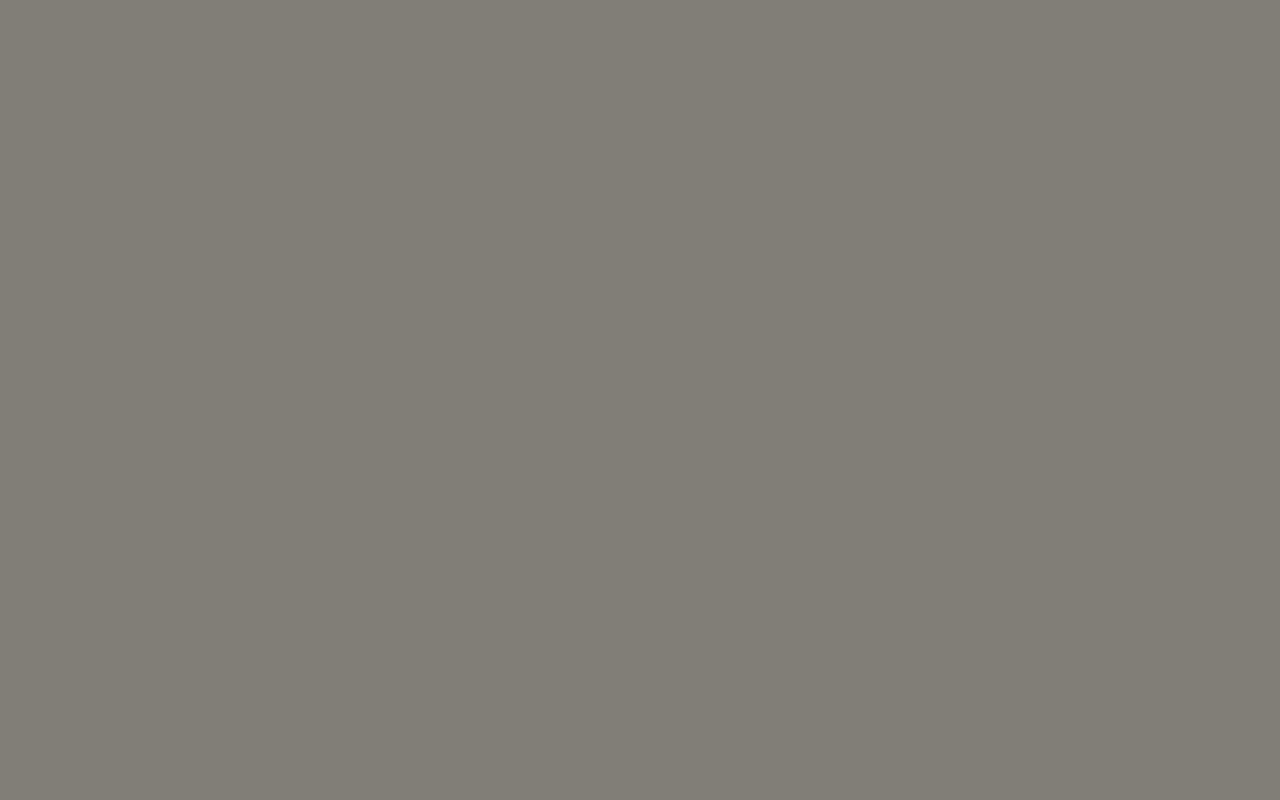
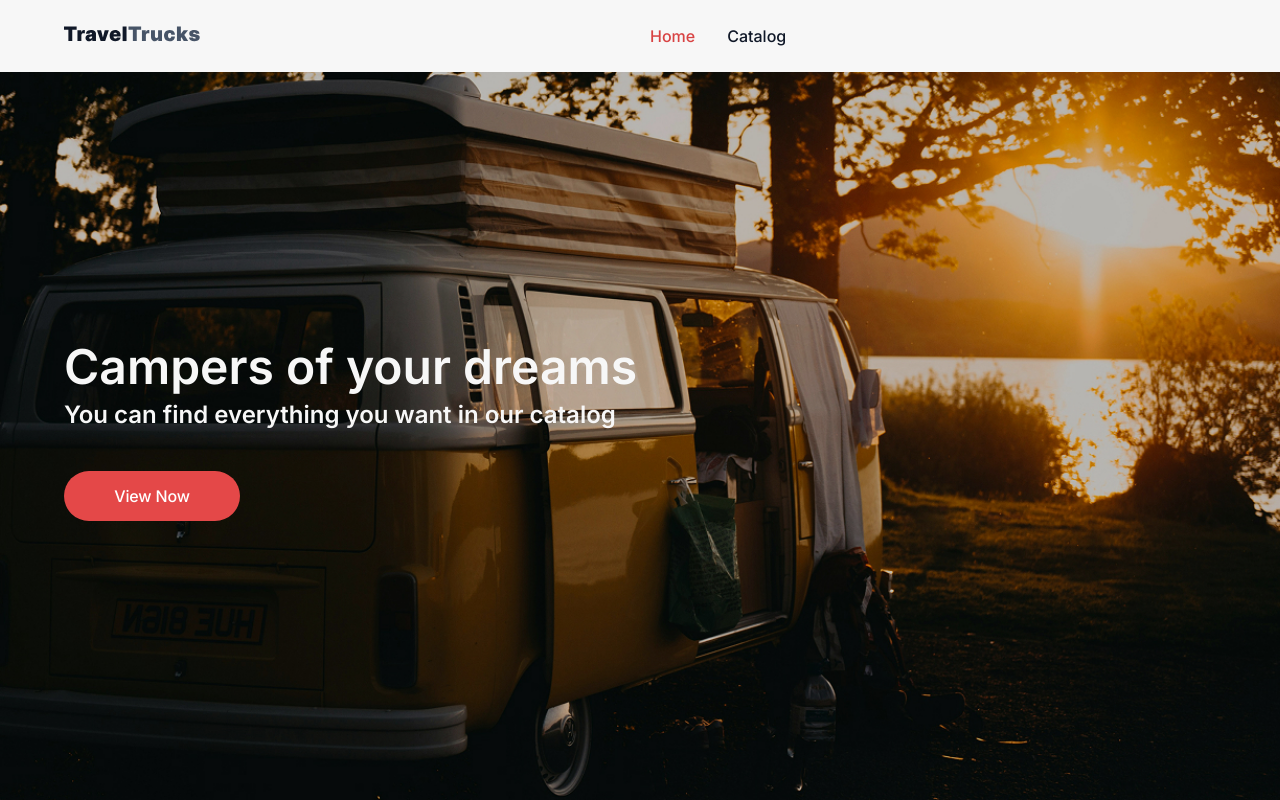
Before and after one commit to abrosenkov/campers, a Next.js app: page / in a window 1280 px wide. Built offline with nearby package versions, Linux system fonts and the light colour scheme.

Commit message:
add header and home page

```diff
--- a/app/page.tsx
+++ b/app/page.tsx
@@ -1,5 +1,20 @@
+import Link from "next/link";
 import css from "./page.module.css";
 
 export default function Home() {
-  return <main className={css.main}></main>;
+  return (
+    <main className={css.main}>
+      <div className={css.hero}>
+        <div className="container">
+          <h1 className={css.title}>Campers of your dreams</h1>
+          <p className={css.description}>
+            You can find everything you want in our catalog
+          </p>
+          <Link className={css.ctaButton} href="/catalog">
+            View Now
+          </Link>
+        </div>
+      </div>
+    </main>
+  );
 }
--- a/components/Header/Header.module.css
+++ b/components/Header/Header.module.css
@@ -0,0 +1,49 @@
+.header {
+  display: flex;
+  align-items: center;
+  background-color: var(--color-white);
+  color: var(--color-grey);
+  padding: 24px 0;
+}
+
+.header a {
+  text-decoration: none;
+}
+
+.logo {
+  width: 136px;
+  height: 16px;
+}
+
+.navWrapper{
+  display: flex;
+  align-items: center;
+  gap: 450px;
+}
+
+.navigation {
+  list-style-type: none;
+  display: flex;
+  align-items: center;
+  justify-content: start;
+  flex-direction: row;
+  gap: 32px;
+}
+
+.link {
+  font-weight: 500;
+  font-size: 16px;
+  line-height: 1.5;
+  text-align: center;
+  color: #101828;
+  text-decoration: none;
+  transition: color 200ms ease-in-out;
+}
+
+.link:hover {
+  color: #d84343;
+}
+
+.active {
+  color: #d84343;
+}
--- a/components/Header/Header.tsx
+++ b/components/Header/Header.tsx
@@ -1,5 +1,47 @@
+"use client";
+
+import Link from "next/link";
 import css from "./Header.module.css";
+import clsx from "clsx";
+import { usePathname } from "next/navigation";
 
 export default function Header() {
-  return <header className={css.header}></header>;
+  const pathname = usePathname();
+
+  const isHome = pathname === "/";
+  const isCatalog = pathname.startsWith("/catalog");
+
+  return (
+    <header className={css.header}>
+      <div className={`${css.navWrapper} container`}>
+        <Link href="/" aria-label="Home">
+          <svg className={css.logo}>
+            <use href="/sprite.svg#logo" />
+          </svg>
+        </Link>
+        <nav className={css.menu} aria-label="Main Navigation">
+          <ul className={css.navigation}>
+            <li>
+              <Link
+                className={clsx(css.link, isHome && css.active)}
+                href="/"
+                aria-label="Home"
+              >
+                Home
+              </Link>
+            </li>
+            <li>
+              <Link
+                className={clsx(css.link, isCatalog && css.active)}
+                href="/catalog"
+                aria-label="Catalog"
+              >
+                Catalog
+              </Link>
+            </li>
+          </ul>
+        </nav>
+      </div>
+    </header>
+  );
 }
```
